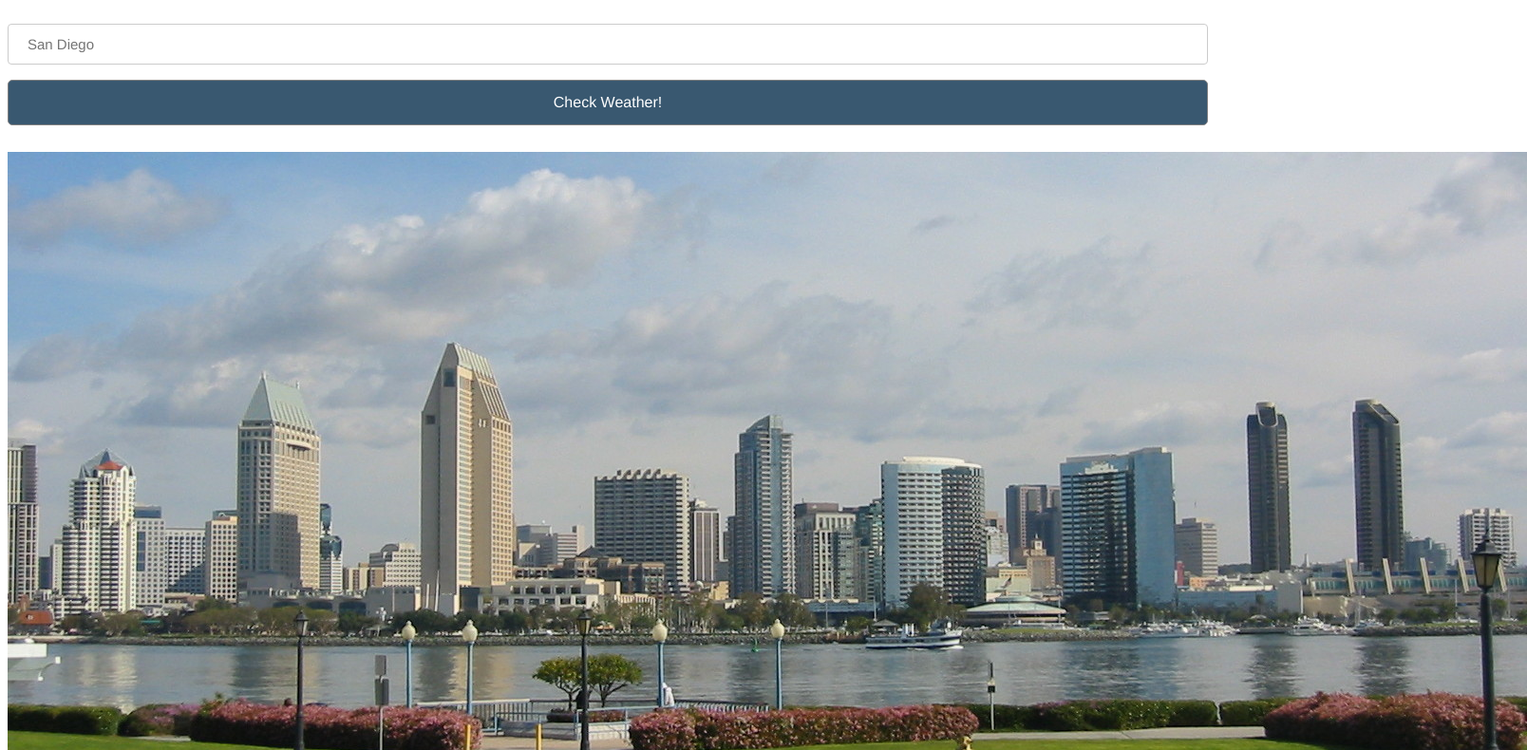
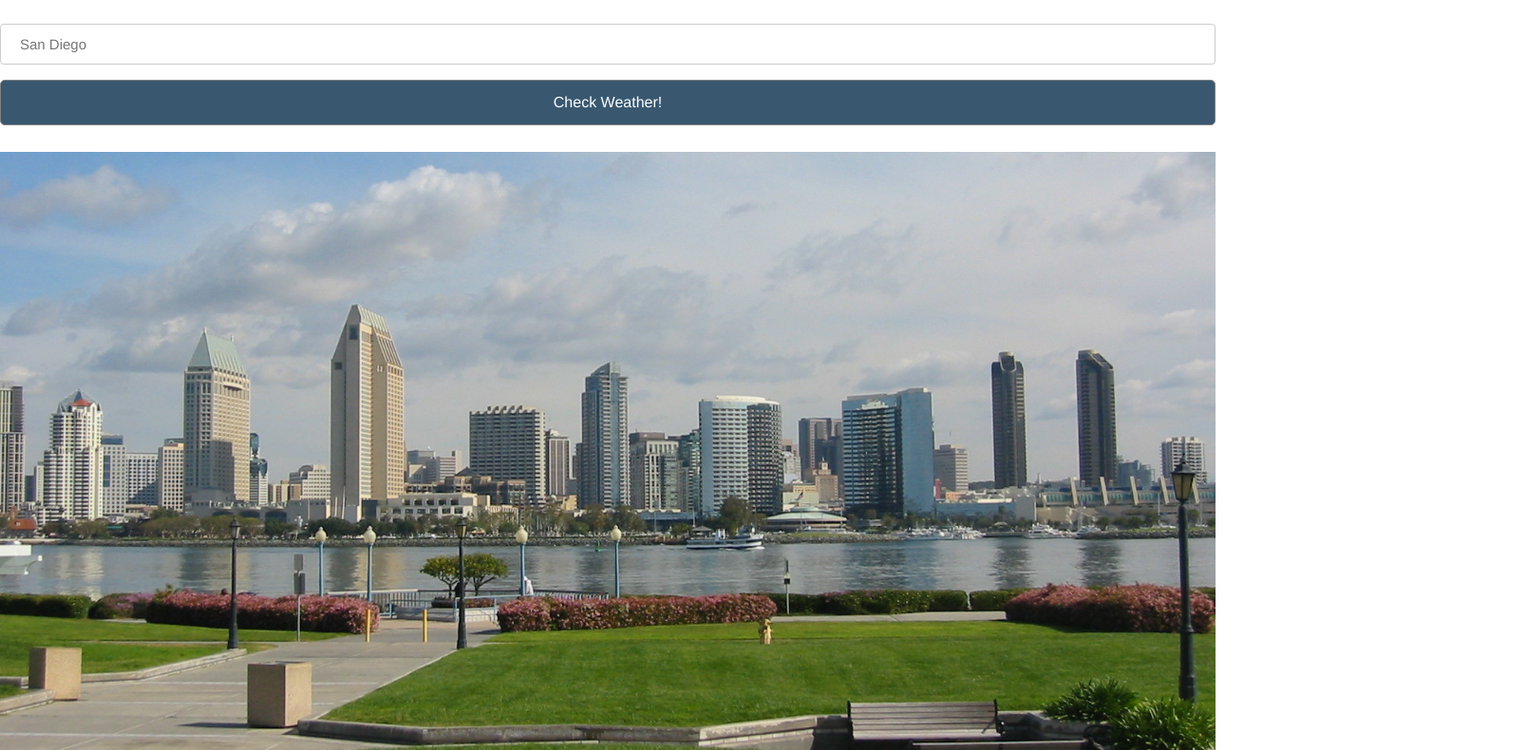
Before and after one commit to mleers/Weather-App, a plain HTML site: page index.html in a window 1280 px wide. Shown: the part 166-956 px from the top of the page at 95% size, 1608 px wide, since content can reach past the window. Drawn offline with Linux system fonts and the light colour scheme.

Commit message:
Fixed image sizing

```diff
--- a/index.html
+++ b/index.html
@@ -3,6 +3,7 @@
 <head>
   <title>Weather App</title>
   <link rel="stylesheet" href="style.css">
+  <meta name="viewport" content="width=device-width, initial-scale=1.0">
 
 </head>
 
--- a/style.css
+++ b/style.css
@@ -2,6 +2,10 @@ header {
     color: #505050;
     text-align: center;
 
+}
+
+body {
+    margin: 0;
 }
 
 container {
@@ -9,9 +13,9 @@ container {
     width: 400px;
 }
 
-/* form {
+/* .form {
     margin: 0 auto;
-    width: 400px;
+    width: 100%;
 } */
 
 p {
@@ -28,7 +32,7 @@ p {
 .prompt{
     font-size: 2em;
     margin: 0 auto;
-    width: 400px;
+    /* width: 100%; */
     font-family: AvenirNext, Avenir, "Helvetica Neue", Helvetica, Arial,
     sans-serif;
   }
@@ -65,9 +69,15 @@ input[type=text], select {
     font-size: 15px;
 }
 
+img {
+    width: auto;
+    height:auto;
+    max-width:100%;
+    max-height:100vh;
+}
 
-
- .photo {
-    width: 100%;
+ /* .photo {
+    width: 400px;
     margin-top: 5px;
-}
+    height:auto;
+}  */
```
